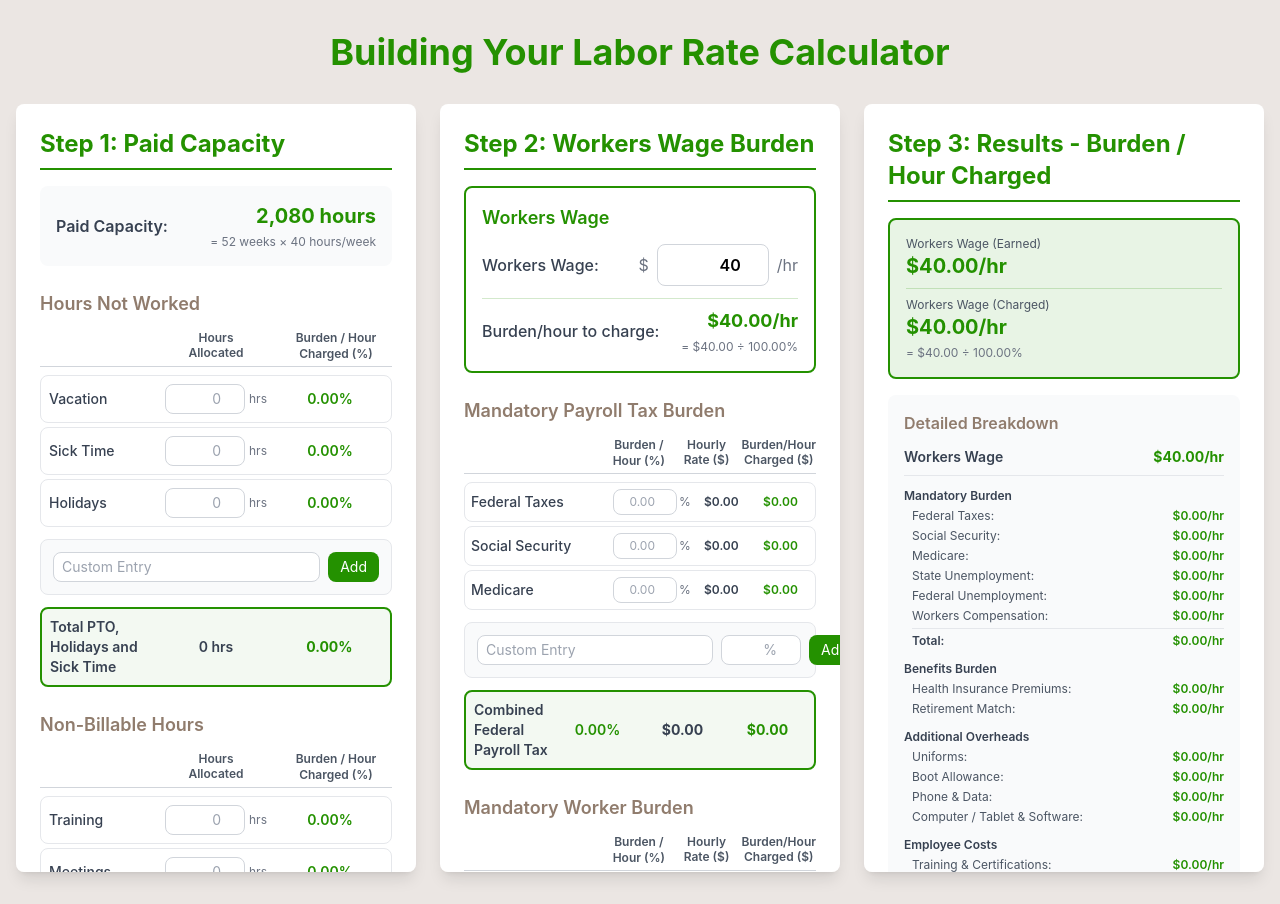
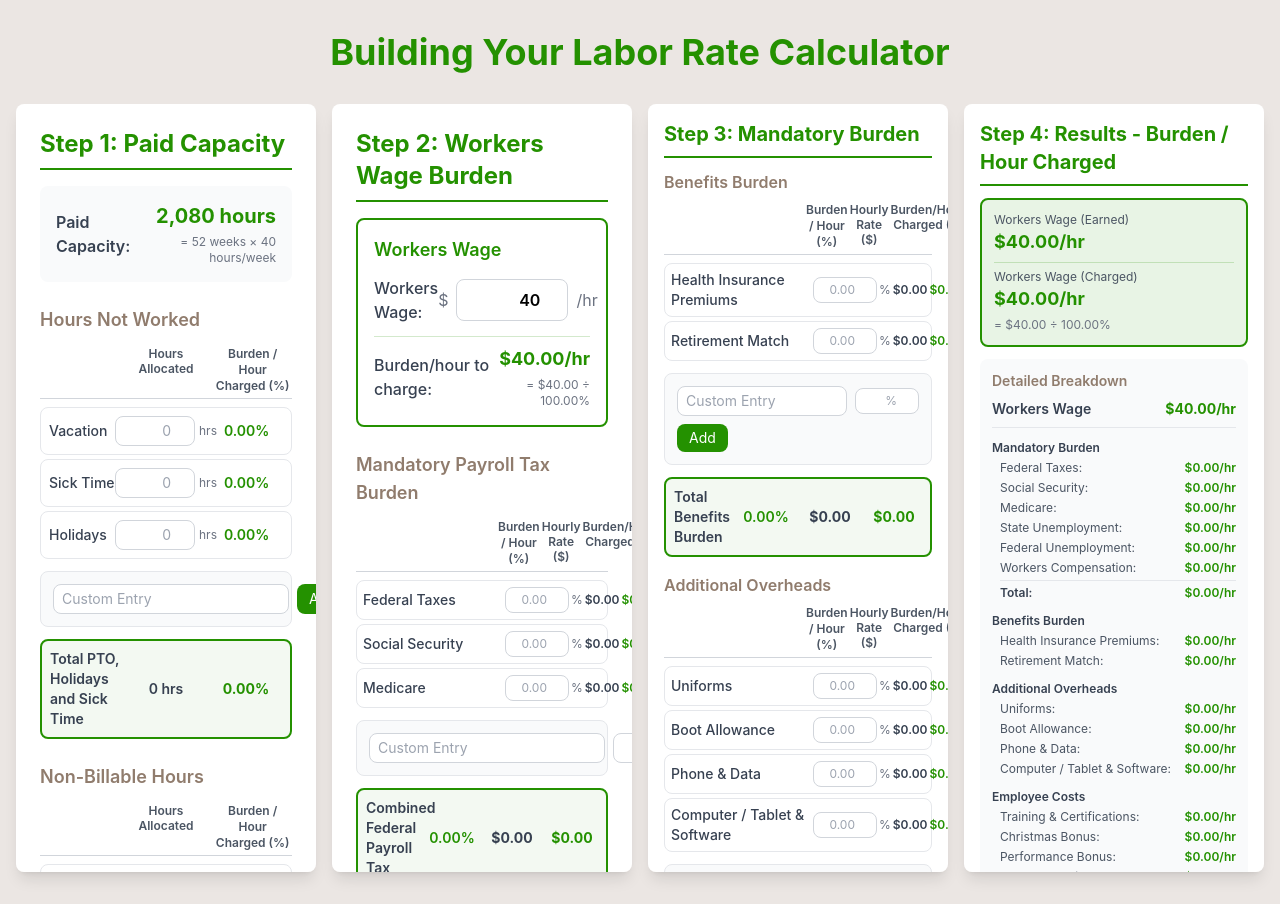
Before and after one commit to KayFernPR/Time-Material-Calculator, a React (Vite) app: page / in a window 1280 px wide. Built offline with nearby package versions, Linux system fonts and the light colour scheme.

Commit message:
Add Step 3: Mandatory Burden column; move Benefits, Overheads, Employee Costs, Division, General, Profit; 4-column layout; Step 4 Results

```diff
--- a/src/components/LaborRateCalculator.jsx
+++ b/src/components/LaborRateCalculator.jsx
@@ -101,6 +101,7 @@ function LaborRateCalculator() {
   // Scroll behavior: Independent scrolling with visual indicators
   const step1Ref = useRef(null)
   const step2Ref = useRef(null)
+  const step3MandatoryRef = useRef(null)
   const step3Ref = useRef(null)
 
   // Auto-scroll inputs into view when focused
@@ -504,7 +505,7 @@ function LaborRateCalculator() {
           Building Your Labor Rate Calculator
         </h1>
 
-        <div className="grid grid-cols-1 lg:grid-cols-3 gap-6">
+        <div className="grid grid-cols-1 lg:grid-cols-4 gap-4">
           {/* Step 1: Paid Capacity */}
           <div className="lg:col-span-1">
             <div
@@ -1033,10 +1034,23 @@ function LaborRateCalculator() {
                   </div>
                 </div>
               </div>
+            </div>
+          </div>
+
+          {/* Step 3: Mandatory Burden */}
+          <div className="lg:col-span-1">
+            <div
+              ref={step3MandatoryRef}
+              className="bg-white rounded-lg shadow-lg p-4 sticky top-4 max-h-[calc(100vh-2rem)] overflow-y-auto scroll-smooth"
+              style={{ scrollbarWidth: 'thin', scrollbarColor: '#cbd5e1 transparent' }}
+            >
+              <h2 className="text-xl font-bold text-primary mb-3 border-b-2 border-primary pb-2">
+                Step 3: Mandatory Burden
+              </h2>
 
               {/* Benefits Burden */}
-              <div className="mb-6">
-                <h3 className="text-lg font-semibold text-neutral mb-3">
+              <div className="mb-4">
+                <h3 className="text-base font-semibold text-neutral mb-2">
                   Benefits Burden
                 </h3>
 
@@ -1169,8 +1183,8 @@ function LaborRateCalculator() {
               </div>
 
               {/* Additional Overheads */}
-              <div className="mb-6">
-                <h3 className="text-lg font-semibold text-neutral mb-3">
+              <div className="mb-4">
+                <h3 className="text-base font-semibold text-neutral mb-2">
                   Additional Overheads
                 </h3>
 
@@ -1303,8 +1317,8 @@ function LaborRateCalculator() {
               </div>
 
               {/* Employee Costs */}
-              <div className="mb-6">
-                <h3 className="text-lg font-semibold text-neutral mb-3">
+              <div className="mb-4">
+                <h3 className="text-base font-semibold text-neutral mb-2">
                   Employee Costs
                 </h3>
 
@@ -1499,8 +1513,8 @@ function LaborRateCalculator() {
               </div>
 
               {/* General Company Overhead */}
-              <div className="mb-6">
-                <h3 className="text-lg font-semibold text-neutral mb-3">
+              <div className="mb-4">
+                <h3 className="text-base font-semibold text-neutral mb-2">
                   General Company Overhead
                 </h3>
 
@@ -1545,8 +1559,8 @@ function LaborRateCalculator() {
               </div>
 
               {/* Profit */}
-              <div className="mb-6">
-                <h3 className="text-lg font-semibold text-neutral mb-3">
+              <div className="mb-4">
+                <h3 className="text-base font-semibold text-neutral mb-2">
                   Profit
                 </h3>
 
@@ -1592,27 +1606,27 @@ function LaborRateCalculator() {
             </div>
           </div>
 
-          {/* Step 3: Results - Burden / Hour Charged */}
+          {/* Step 4: Results - Burden / Hour Charged */}
           <div className="lg:col-span-1">
             <div
               ref={step3Ref}
-              className="bg-white rounded-lg shadow-lg p-6 sticky top-4 max-h-[calc(100vh-2rem)] overflow-y-auto scroll-smooth"
+              className="bg-white rounded-lg shadow-lg p-4 sticky top-4 max-h-[calc(100vh-2rem)] overflow-y-auto scroll-smooth"
               style={{ scrollbarWidth: 'thin', scrollbarColor: '#cbd5e1 transparent' }}
             >
-              <h2 className="text-2xl font-bold text-primary mb-4 border-b-2 border-primary pb-2">
-                Step 3: Results - Burden / Hour Charged
+              <h2 className="text-xl font-bold text-primary mb-3 border-b-2 border-primary pb-2">
+                Step 4: Results - Burden / Hour Charged
               </h2>
 
               {/* Key Calculation Display */}
-              <div className="mb-4 p-4 bg-primary/10 rounded-lg border-2 border-primary">
-                <div className="space-y-2">
+              <div className="mb-3 p-3 bg-primary/10 rounded-lg border-2 border-primary">
+                <div className="space-y-1.5">
                   <div>
                     <div className="text-xs text-gray-600">Workers Wage (Earned)</div>
-                    <div className="text-xl font-bold text-primary">${workersWage.toFixed(2)}/hr</div>
-                  </div>
-                  <div className="border-t border-primary/20 pt-2">
+                    <div className="text-lg font-bold text-primary">${workersWage.toFixed(2)}/hr</div>
+                  </div>
+                  <div className="border-t border-primary/20 pt-1.5">
                     <div className="text-xs text-gray-600">Workers Wage (Charged)</div>
-                    <div className="text-xl font-bold text-primary">${safeCalculations.workersWageCharged.toFixed(2)}/hr</div>
+                    <div className="text-lg font-bold text-primary">${safeCalculations.workersWageCharged.toFixed(2)}/hr</div>
                       <div className="text-xs text-gray-500 mt-1">
                         = ${workersWage.toFixed(2)} ÷ {(safeCalculations.utilizationPercent * 100).toFixed(2)}%
                     </div>
@@ -1621,8 +1635,8 @@ function LaborRateCalculator() {
               </div>
 
               {/* Detailed Breakdown */}
-              <div className="bg-gray-50 rounded-lg p-4 mb-4">
-                <h3 className="text-base font-semibold text-neutral mb-3">
+              <div className="bg-gray-50 rounded-lg p-3 mb-3">
+                <h3 className="text-sm font-semibold text-neutral mb-2">
                   Detailed Breakdown
                 </h3>
 
```
